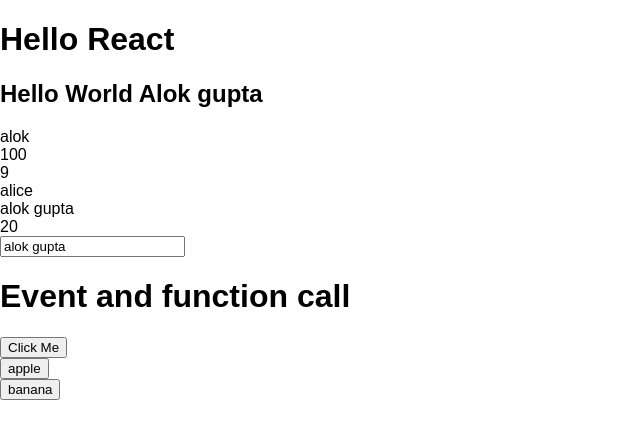
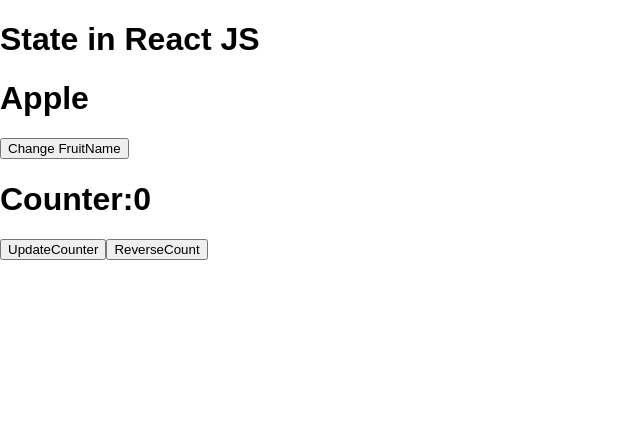
Before and after one commit to alokg-812/Full-Stack-Development, a React (Vite) app in the folder ReactLearning/react-blog/: page / in a window 1280 px wide. Shown: the top 438 px of the page, without its empty margins (0-640 px from the left). Built offline with nearby package versions, Linux system fonts and the light colour scheme.

Commit message:
React Learning

```diff
--- a/ReactLearning/react-blog/src/main.jsx
+++ b/ReactLearning/react-blog/src/main.jsx
@@ -7,14 +7,16 @@
 import Exercise from './Components/JSXExercise.jsx';
 import JSXWithCurlyBraces from './Components/JSXWithCurlyBraces.jsx';
 import ClickEvent from './Components/ClickEvent.jsx';
+import ReactState from './Components/ReactState.jsx';
 
 createRoot(document.getElementById('root')).render(
   <StrictMode>
-    <App />
+    {/* <App /> */}
     {/* <BasicLoginComponent /> */}
     {/* <JSX/> */}
     {/* <Exercise/> */}
-    <JSXWithCurlyBraces/>
-    <ClickEvent />
+    {/* <JSXWithCurlyBraces/> */}
+    {/* <ClickEvent /> */}
+    <ReactState/>
   </StrictMode>,
 )
```
